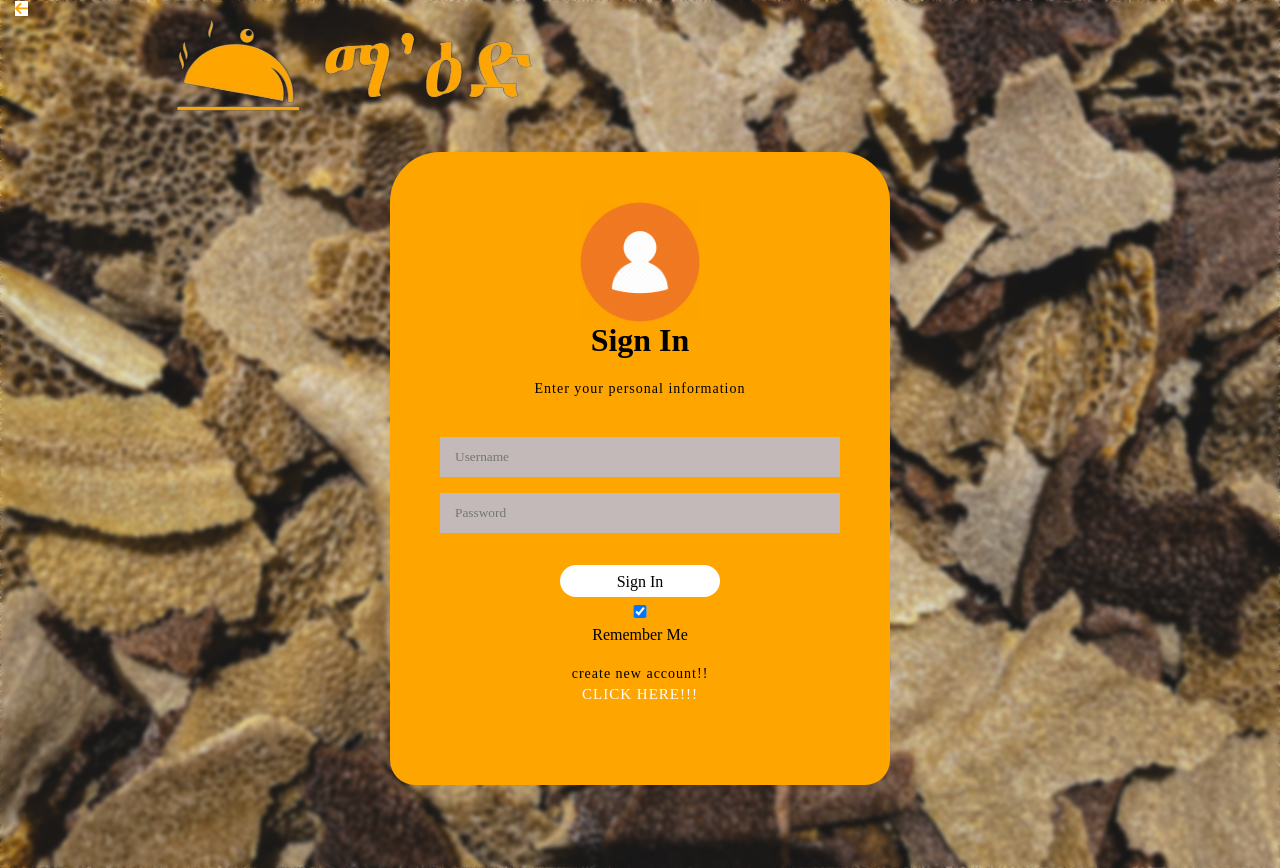
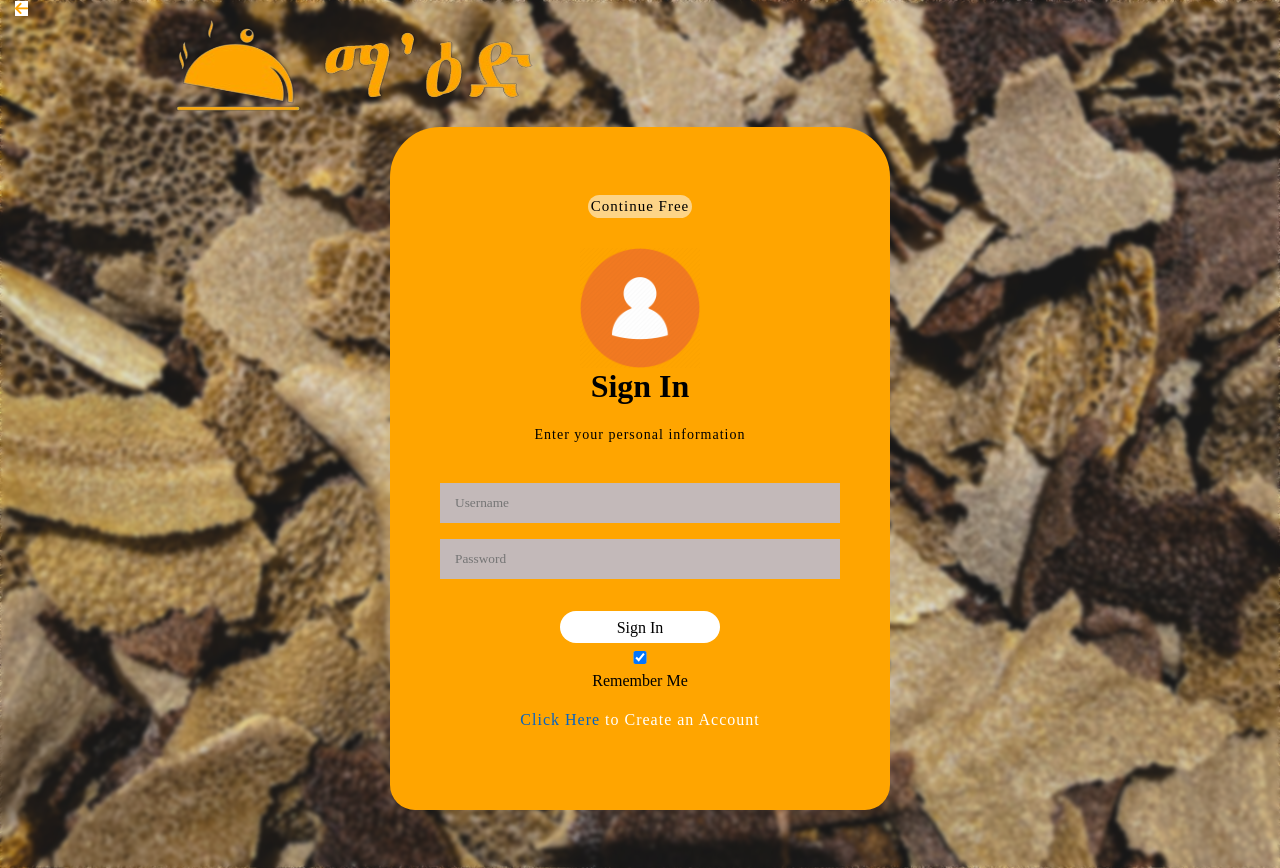
Before and after one commit to Eliyonqwe/Ma-ed-Recipe-Generator, a PHP site: page /HTML/signin.php in a window 1280 px wide. Run offline with PHP 8.4, Linux system fonts and the light colour scheme; some libraries are stand-ins or nearby versions; some web fonts are replaced.

Commit message:
signinpage edited

```diff
--- a/Ma'ed/HTML/signin.php
+++ b/Ma'ed/HTML/signin.php
@@ -26,14 +26,16 @@
 
       <form action="../HTML/signin.php" method="post" class="i1">
         <?php include('errors.php'); ?>
+        <p id="cont"> <a href="searchpage.php">Continue Free</a></p>
         <img src="../pics/256-512.webp" alt="Avatar" class="avatar">
         <h1>Sign In</h1>
         <p>Enter your personal information</p>
         <input type="text" placeholder="Username" name="username" />
         <input type="password" placeholder="Password" name="password" />
         <button name="signin_user" class="signin">Sign In</button>
-        <input type="checkbox" checked="checked" name="remeber">Remember Me
-        <p class="new">create new account!! <br> <span><a href="signup.php">CLICK HERE!!!</a></span></p>
+        <input type="checkbox" checked="checked" name="remeber" id="remember">
+        <label for="remember">Remember Me</label>
+        <p class="new"><a href="signup.php"> <span class="blue"> Click Here </span>to Create an Account</a></p>
       </form>
 
 
--- a/Ma'ed/Styles/signin.css
+++ b/Ma'ed/Styles/signin.css
@@ -143,7 +143,33 @@ width: 100vw;
     height: 50px;
     width: 50px;
 }
+p#cont a {
+	color: black;
+	background-color: #fdd487;
+	border-radius: 1rem ;
+	padding: 0.2rem;
+	cursor: pointer;
+	text-align: right;
+}
+p#cont a:hover{
+color: white;
+background-color: rgb(176, 129, 41);
 
+}
+p.new a{
+	font-size: 1rem;
+}
+p.new{
+
+	font-size: 1rem;
+}
+.blue{
+	color:RGB(5, 99, 193);
+	font-size: 1rem;
+}
+.blue:hover{
+	text-decoration: underline;
+}
 @media(max-width: 1500px){
 .logo a{
 	position: relative;
```
